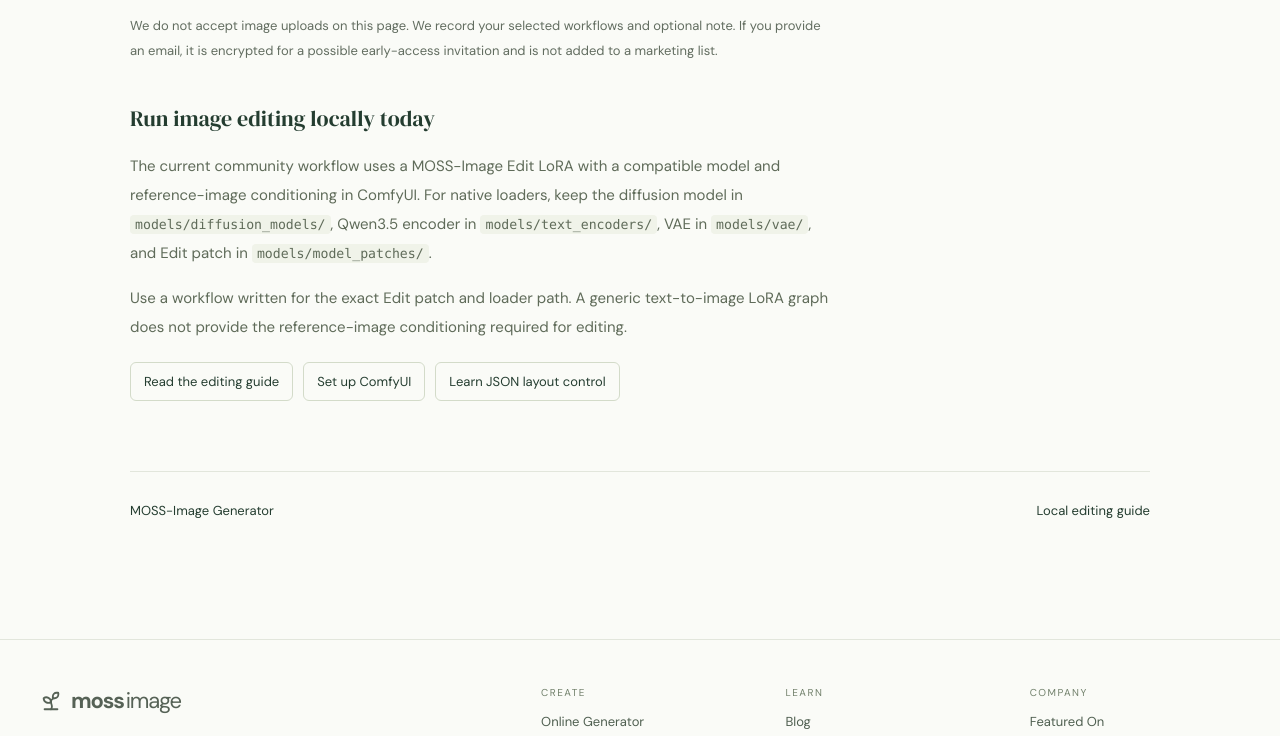
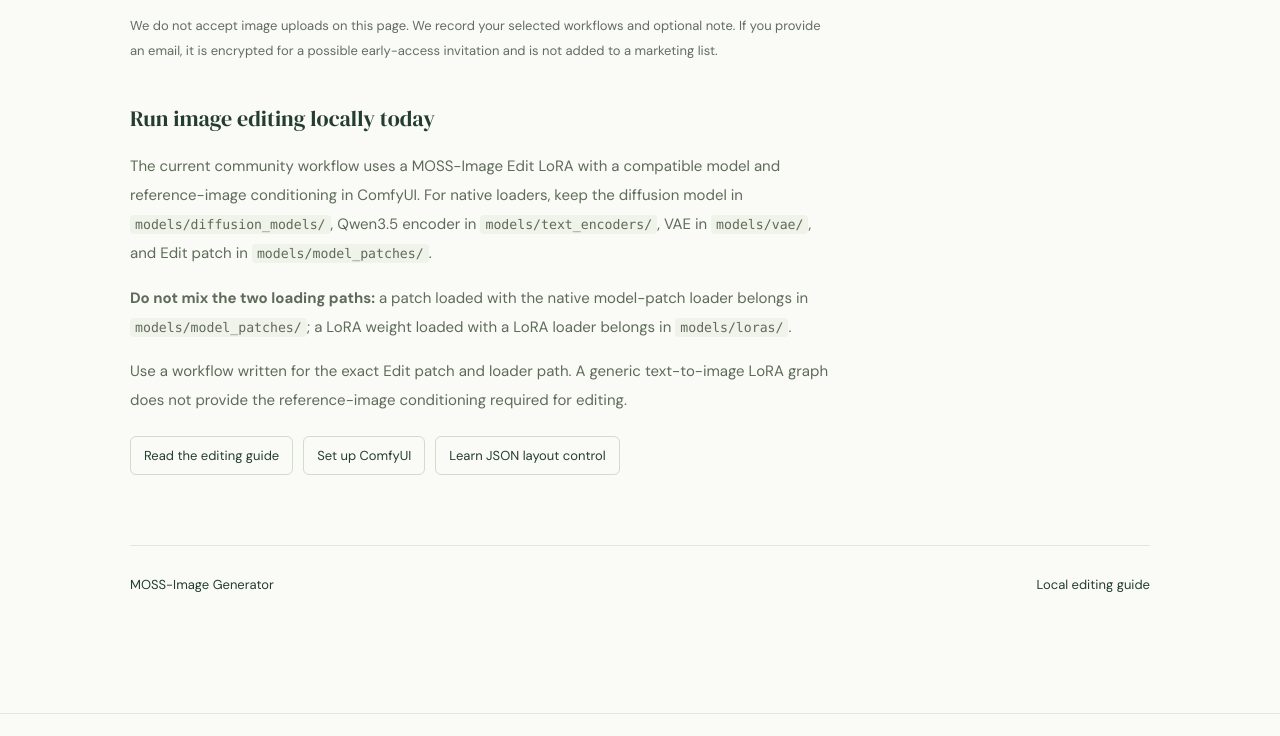
Before and after one commit to kaixin20190930/mossimage, a Next.js app: page /image-editing-early-access in a window 1280 px wide. Shown: the part 1727-2463 px from the top of the page. Built offline with nearby package versions, Linux system fonts and the light colour scheme; no server answers.

Commit message:
Clarify MOSS edit weight loading paths

```diff
--- a/app/image-editing-early-access/page.tsx
+++ b/app/image-editing-early-access/page.tsx
@@ -17,6 +17,6 @@ export default function ImageEditingEarlyAccessPage() {
       <tr><th>Generate a new image from text</th><td>Available</td><td>Available</td></tr><tr><th>Guide text and objects with JSON regions</th><td>Available</td><td>Available</td></tr><tr><th>Change the style of an existing image</th><td>Not available yet</td><td>Community Edit LoRA</td></tr><tr><th>Repaint part of an image</th><td>Not available yet</td><td>Edit workflow with a mask or dedicated inpainting workflow</td></tr><tr><th>Replace words inside an image</th><td>Not available yet</td><td>Edit LoRA, followed by careful proofreading</td></tr><tr><th>Preserve a composition while changing its contents</th><td>Not available yet</td><td>Reference-image editing or a reconstructed JSON layout</td></tr>
     </tbody></table></div></section>
     <section id="request"><h2>Which workflow would you use first?</h2><p>Select every option that applies. Your choices determine what we evaluate first.</p><EditingInterestForm/><p className="small-note">We do not accept image uploads on this page. We record your selected workflows and optional note. If you provide an email, it is encrypted for a possible early-access invitation and is not added to a marketing list.</p></section>
-    <section id="local"><h2>Run image editing locally today</h2><p>The current community workflow uses a MOSS-Image Edit LoRA with a compatible model and reference-image conditioning in ComfyUI. For native loaders, keep the diffusion model in <code>models/diffusion_models/</code>, Qwen3.5 encoder in <code>models/text_encoders/</code>, VAE in <code>models/vae/</code>, and Edit patch in <code>models/model_patches/</code>.</p><p>Use a workflow written for the exact Edit patch and loader path. A generic text-to-image LoRA graph does not provide the reference-image conditioning required for editing.</p><div className="related-links"><Link href="/moss-image-edit/">Read the editing guide</Link><Link href="/comfyui/">Set up ComfyUI</Link><Link href="/guide/json-layout/">Learn JSON layout control</Link></div></section>
+    <section id="local"><h2>Run image editing locally today</h2><p>The current community workflow uses a MOSS-Image Edit LoRA with a compatible model and reference-image conditioning in ComfyUI. For native loaders, keep the diffusion model in <code>models/diffusion_models/</code>, Qwen3.5 encoder in <code>models/text_encoders/</code>, VAE in <code>models/vae/</code>, and Edit patch in <code>models/model_patches/</code>.</p><p><strong>Do not mix the two loading paths:</strong> a patch loaded with the native model-patch loader belongs in <code>models/model_patches/</code>; a LoRA weight loaded with a LoRA loader belongs in <code>models/loras/</code>.</p><p>Use a workflow written for the exact Edit patch and loader path. A generic text-to-image LoRA graph does not provide the reference-image conditioning required for editing.</p><div className="related-links"><Link href="/moss-image-edit/">Read the editing guide</Link><Link href="/comfyui/">Set up ComfyUI</Link><Link href="/guide/json-layout/">Learn JSON layout control</Link></div></section>
   </EditorialPage></>;
 }
--- a/app/moss-image-edit/page.tsx
+++ b/app/moss-image-edit/page.tsx
@@ -99,6 +99,7 @@ hf download OpenMOSS-Team/MOSS-Image-SFT \\
           <tr><th>Text Encode MOSS-Image Edit</th><td>Native reference-conditioning node</td><td>Current ComfyUI; set <code>edit_format</code> to <code>Moss-Image-Edit</code></td></tr>
           <tr><th>MOSS-Image Ostris Edit Model Patch</th><td>Lets ai-toolkit Edit LoRAs consume reference latents</td><td>Install its package in <code>ComfyUI/custom_nodes/</code></td></tr>
         </tbody></table></div>
+        <p><strong>Do not mix the two loading paths:</strong> a patch loaded with the native model-patch loader belongs in <code>models/model_patches/</code>; a LoRA weight loaded with a LoRA loader belongs in <code>models/loras/</code>.</p>
         <p>Do not move a complete Diffusers repository into the native single-file folders and expect the same graph to load it. The directory-based workflow keeps <code>adapter_config.json</code>, <code>adapter_model.safetensors</code>, and the Base or SFT snapshot in their downloaded structure.</p>
         <p>If an Ostris graph reads the prompt but ignores the reference, confirm that the Qwen3.5 checkpoint includes vision weights and that the model-patch node is connected after the LoRA loader.</p>
         <p><Link href="/image-editing-early-access/">Request hosted image-editing early access</Link> if you would rather not install the local workflow.</p>
```
Also changed, not shown: 1 other file (tests, documents, lock files or other folders).
